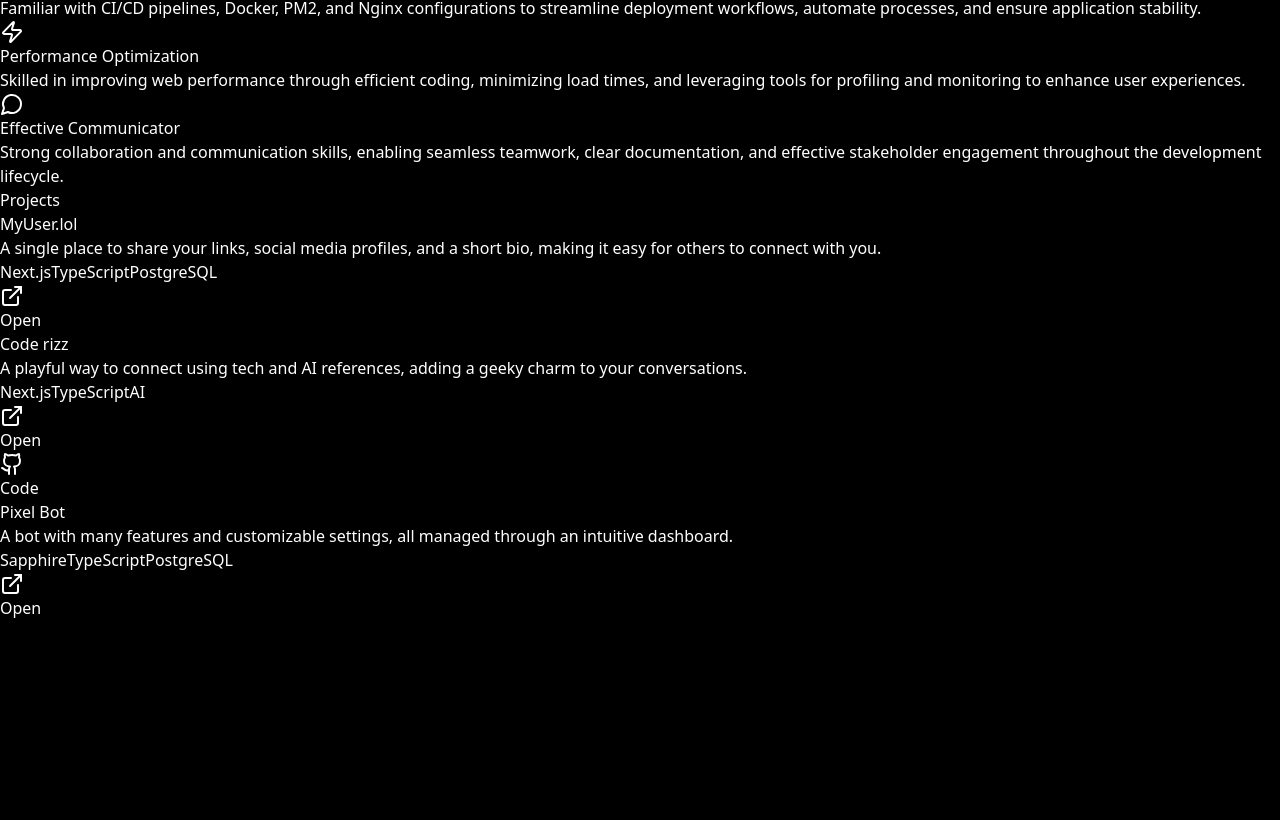
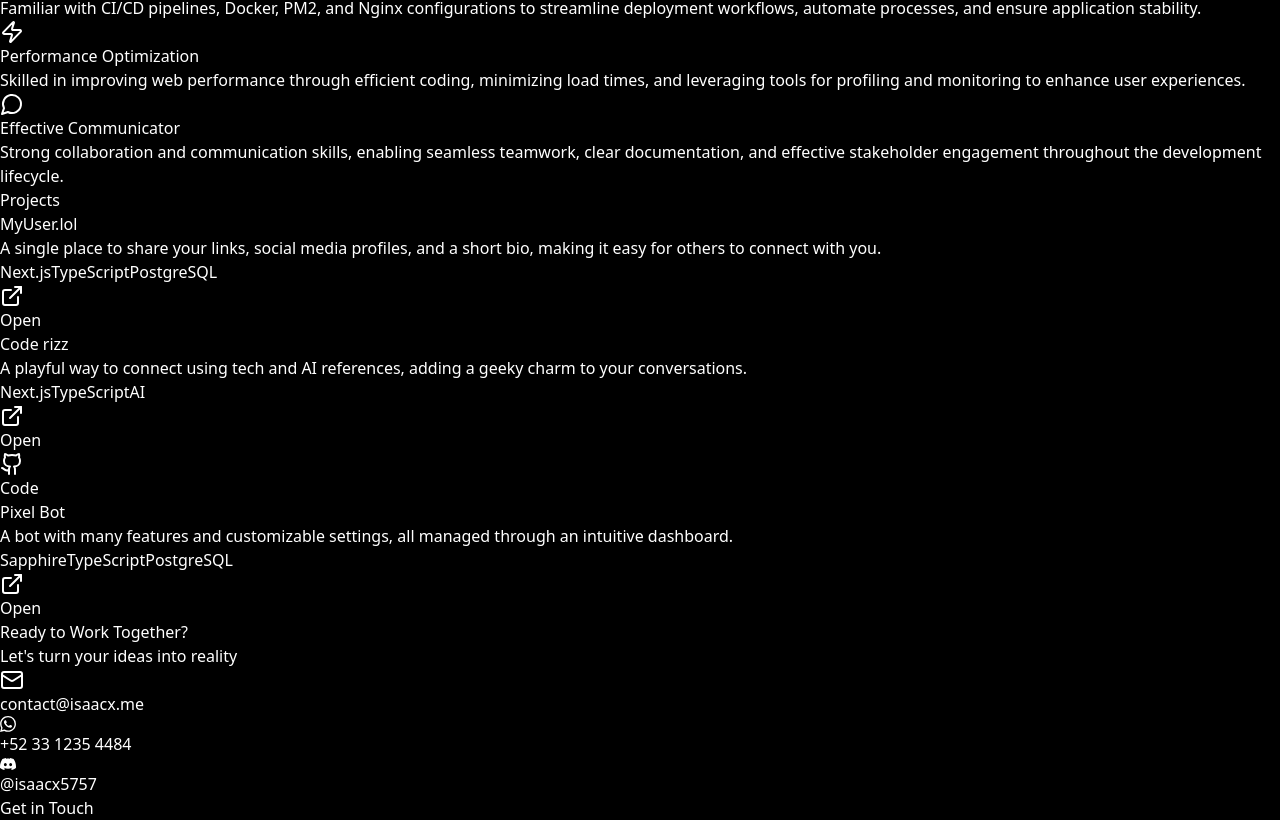
Before and after one commit to isaacsx/isaacx, a Next.js app: page / in a window 1280 px wide. Shown: the part 2874-3694 px from the top of the page. Before the commit the page ends 3494 px from the top, so only its background shows below. Built offline with nearby package versions, Linux system fonts and the light colour scheme.

Commit message:
fix(ui): New contact.tsx section

```diff
--- a/src/app/page.tsx
+++ b/src/app/page.tsx
@@ -1,6 +1,7 @@
 import Projects from "@/components/sections/projects";
 import Skills from "@/components/sections/skills";
 import About from "@/components/sections/about";
+import Contact from "@/components/sections/contact";
 
 export default function Home() {
   return (
@@ -8,6 +9,7 @@ export default function Home() {
       <About />
       <Skills />
       <Projects />
+      <Contact />
     </main>
   );
 }
--- /dev/null
+++ b/src/components/sections/contact.tsx
@@ -0,0 +1,51 @@
+"use client";
+
+import { SiDiscord, SiWhatsapp } from "react-icons/si";
+import { Button } from "@/components/ui/button";
+import { motion } from "framer-motion";
+import { Mail } from "lucide-react";
+import Link from "next/link";
+
+export default function Contact() {
+  return (
+    <motion.div
+      initial={{ opacity: 0 }}
+      animate={{ opacity: 1 }}
+      transition={{ duration: 0.5 }}
+      className="flex items-center justify-center p-4 mb-10"
+    >
+      <motion.div
+        initial={{ y: 50, opacity: 0 }}
+        animate={{ y: 0, opacity: 1 }}
+        transition={{ delay: 0.2, duration: 0.5 }}
+        className="w-full max-w-4xl bg-gray-800/30 backdrop-blur-sm p-8 rounded-lg shadow-2xl border border-gray-700 text-center"
+      >
+        <h2 className="text-3xl font-bold mb-6 text-white">
+          Ready to Work Together?
+        </h2>
+        <p className="text-xl text-gray-300 mb-8">
+          Let's turn your ideas into reality
+        </p>
+
+        <div className="grid grid-cols-1 md:grid-cols-3 gap-8 mb-8">
+          <div className="flex flex-col items-center">
+            <Mail className="w-8 h-8 text-blue-400 mb-2" />
+            <p className="text-gray-300">contact@isaacx.me</p>
+          </div>
+          <div className="flex flex-col items-center">
+            <SiWhatsapp className="w-8 h-8 text-blue-400 mb-2" />
+            <p className="text-gray-300">+52 33 1235 4484</p>
+          </div>
+          <div className="flex flex-col items-center">
+            <SiDiscord className="w-8 h-8 text-blue-400 mb-2" />
+            <p className="text-gray-300">@isaacx5757</p>
+          </div>
+        </div>
+
+        <Button size="lg" className="px-8 py-6 text-lg">
+          <Link href="mailto:contact@isaacx.me">Get in Touch</Link>
+        </Button>
+      </motion.div>
+    </motion.div>
+  );
+}
```
